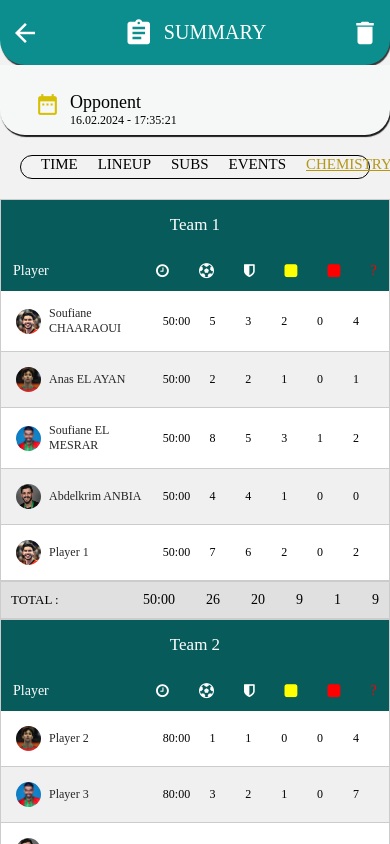
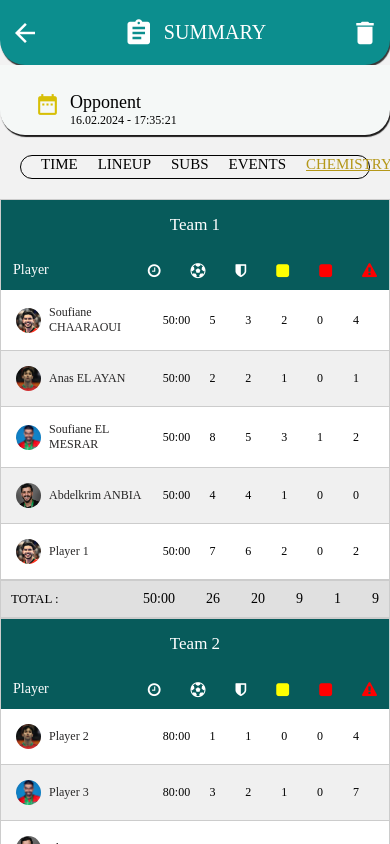
Before and after one commit to YahyaNamir/Salle_Summary, a React Native app: screen /CHEMISTRY in a window 390 px wide. Shown: the top 844 px of the page. Built offline with nearby package versions, Linux system fonts and the light colour scheme.

Commit message:
exclamation-triangle

```diff
--- a/screens/ChemistryScreen.js
+++ b/screens/ChemistryScreen.js
@@ -178,7 +178,7 @@ export default function ChemistryScreen() {
             <Icon name="shield" size={15} color="#fff" style={styles.icon} />
             <Icon name="square" size={15} color="yellow" style={styles.icon} />
             <Icon name="square" size={15} color="red" style={styles.icon} />
-            <Icon name="sifflet" size={15} color="#FF0000" style={styles.icon}/>
+            <Icon name="exclamation-triangle" size={15} color="#FF0000" style={styles.icon}/>
               </View>
           {/* </View> */}
           <FlatList
@@ -197,7 +197,7 @@ export default function ChemistryScreen() {
             <Icon name="shield" size={15} color="#fff" style={styles.icon} />
             <Icon name="square" size={15} color="yellow" style={styles.icon} />
             <Icon name="square" size={15} color="red" style={styles.icon} />
-            <Icon name="sifflet" size={15} color="#FF0000" style={styles.icon}/>
+            <Icon name="exclamation-triangle" size={15} color="#FF0000" style={styles.icon}/>
           </View>
           <FlatList
             data={group2}
```
